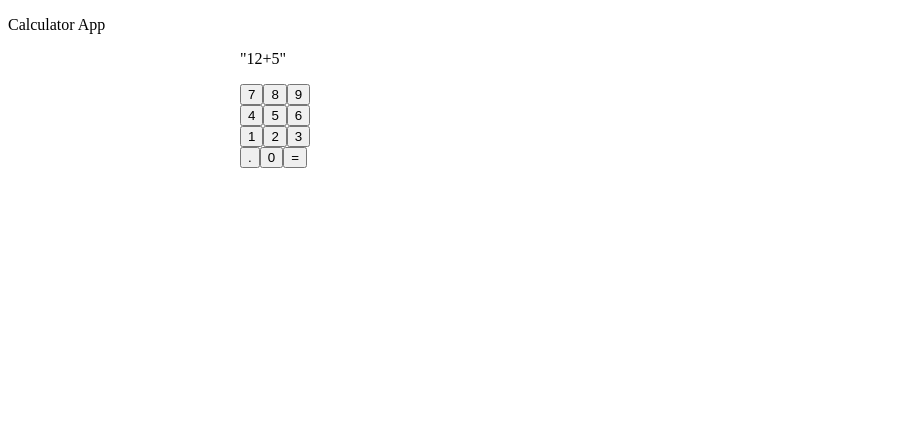
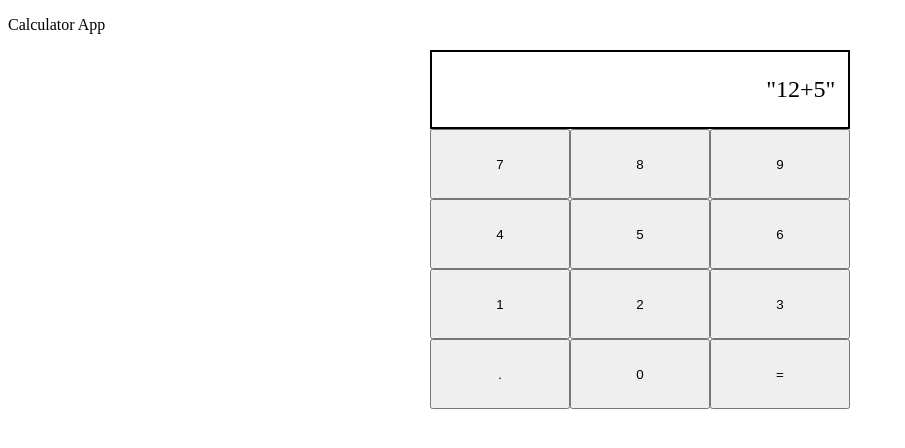
Before and after one commit to nagillimnayr/calculator-ts, a React app: page / in a window 1280 px wide. Shown: the top 448 px of the page, without its empty margins (0-905 px from the left). Built offline with nearby package versions, Linux system fonts and the light colour scheme; the HTML template or start-up script is replaced by a standard one.

Commit message:
feat: position buttons with flex

```diff
--- a/src/components/calculator/NumButtonGroup.tsx
+++ b/src/components/calculator/NumButtonGroup.tsx
@@ -3,22 +3,22 @@ import React from 'react';
 export default function NumButtonGroup() {
   return (
     <div id="numButtonGroup" className="calculatorBtnGroup">
-      <div id="numRow1">
+      <div id="numRow1" className="numRow">
         <button id="btn7">7</button>
         <button id="btn8">8</button>
         <button id="btn9">9</button>
       </div>
-      <div id="numRow2">
+      <div id="numRow2" className="numRow">
         <button id="btn4">4</button>
         <button id="btn5">5</button>
         <button id="btn6">6</button>
       </div>
-      <div id="numRow3">
+      <div id="numRow3" className="numRow">
         <button id="btn1">1</button>
         <button id="btn2">2</button>
         <button id="btn3">3</button>
       </div>
-      <div id="numRow4">
+      <div id="numRow4" className="numRow">
         <button id="btn.">.</button>
         <button id="btn0">0</button>
         <button id="btn=">=</button>
--- a/src/style/calculator.css
+++ b/src/style/calculator.css
@@ -1,5 +1,29 @@
 #calculator {
-  min-width: 400px;
-  max-width: 800px;
+  min-width: 320px;
+  max-width: 420px;
   margin: auto;
 }
+
+#numButtonGroup {
+  display: flex;
+  flex-direction: column;
+  max-width: 100%;
+}
+#numButtonGroup .numRow {
+  display: flex;
+  flex-direction: row;
+  flex: 1;
+}
+#numButtonGroup .numRow button {
+  flex: 1;
+  aspect-ratio: 2;
+}
+
+#displayPanel {
+  border: 2px solid black;
+  aspect-ratio: 6;
+  padding-left: 3%;
+  padding-right: 3%;
+  font-size: x-large;
+  text-align: right;
+}
```
